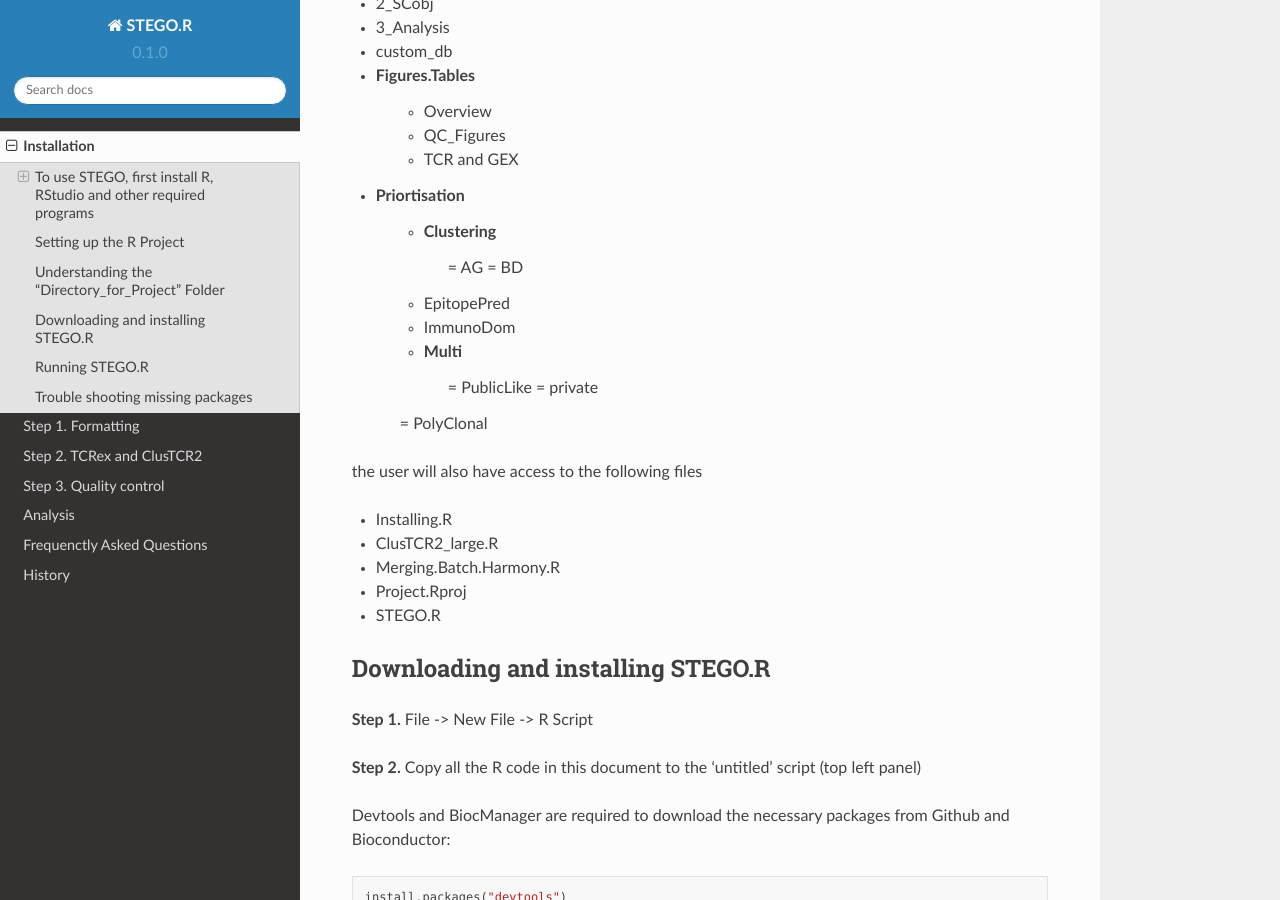
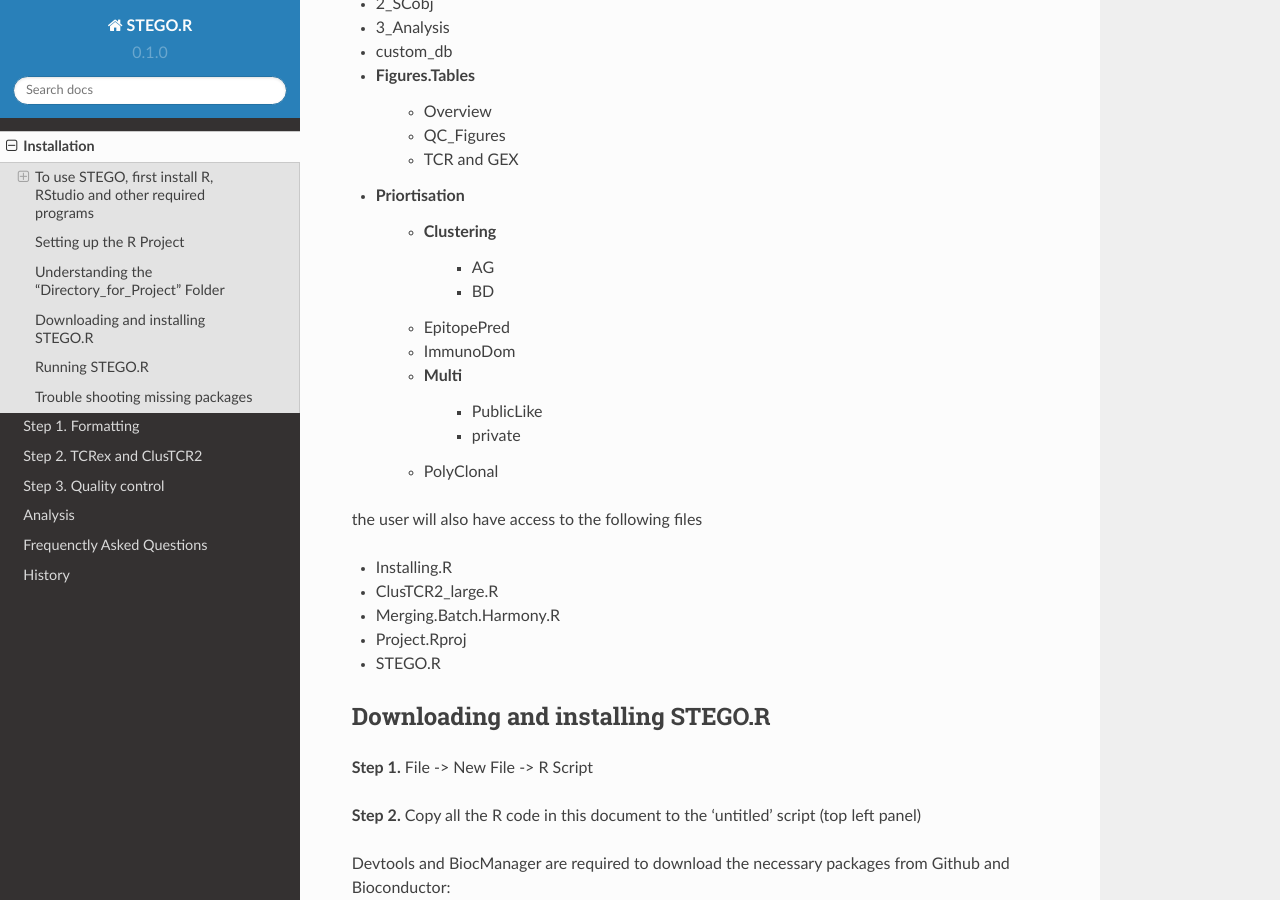
Before and after one commit to KerryAM-R/STEGOR, a Sphinx documentation site: the page built from docs/source/0.installation.rst, in a window 1280 px wide and 900 px high, scrolled down 1588 px. Built offline with Sphinx 7.4.7 and the Read the Docs theme 2.0.0, drawn with Linux system fonts in a browser that asks for light colours.

```diff
--- a/docs/source/0.installation.rst
+++ b/docs/source/0.installation.rst
@@ -71,14 +71,14 @@ This folder contains the following folder:
     + TCR and GEX
 - Priortisation
    + Clustering
-      = AG
-      = BD
+      - AG
+      - BD
    + EpitopePred
    + ImmunoDom
    + Multi
-      = PublicLike
-      = private
-   = PolyClonal
+      - PublicLike
+      - private
+   + PolyClonal
 
 the user will also have access to the following files
 
```
